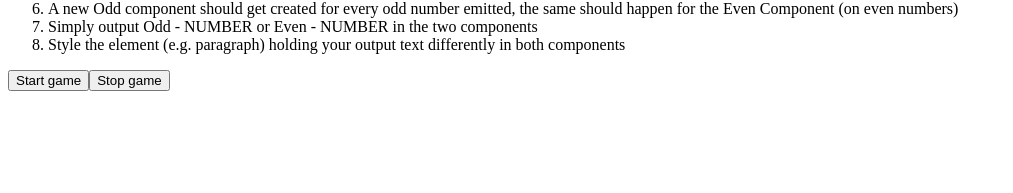
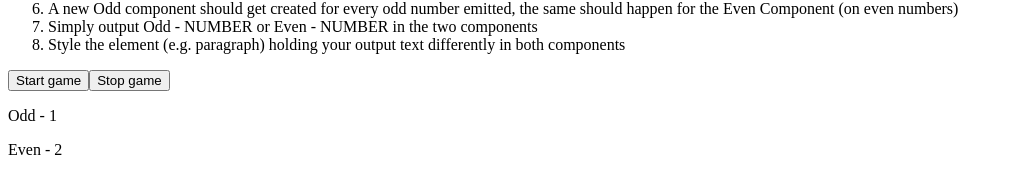
Before and after one commit to amoose20/working-databinding-assignment, an Angular app: page / in a window 1280 px wide. Both pictures are taken after a click on the button "Start game". Shown: the part 149-342 px from the top of the page, without its empty margins (0-1013 px from the left). Built offline with nearby package versions, Linux system fonts and the light colour scheme.

Commit message:
Functionality is working. Styling still WIP

```diff
--- a/src/app/app.component.html
+++ b/src/app/app.component.html
@@ -17,5 +17,11 @@
 </div>
 
 <div class="container">
-    <app-game-control (gameStarted)="onGameStarted($event)"></app-game-control>
+    <div class="row">
+        <div class="col-xs-12">
+            <app-game-control (gameStarted)="onGameStarted($event)"></app-game-control>
+            <app-odd *ngFor="let oddNumber of oddNumbers" [number]="oddNumber"></app-odd>
+            <app-even *ngFor="let evenNumber of evenNumbers" [number]="evenNumber"></app-even>
+        </div>
+    </div>
 </div>
--- a/src/app/app.component.ts
+++ b/src/app/app.component.ts
@@ -6,7 +6,14 @@
   styleUrls: ['./app.component.css']
 })
 export class AppComponent {
+    oddNumbers: number[] = [];
+    evenNumbers: number[] = [];
+
     onGameStarted(firedNumber: number) {
-        console.log(firedNumber)
+        if (firedNumber % 2 === 0) {
+            this.evenNumbers.push(firedNumber);
+        } else {
+            this.oddNumbers.push(firedNumber);
+        }
     }
 }
--- a/src/app/even/even.component.html
+++ b/src/app/even/even.component.html
@@ -1 +1 @@
-<p>even works!</p>
+<p>Even - {{number}}</p>
--- a/src/app/even/even.component.ts
+++ b/src/app/even/even.component.ts
@@ -1,4 +1,4 @@
-import { Component } from '@angular/core';
+import { Component, Input } from '@angular/core';
 
 @Component({
   selector: 'app-even',
@@ -6,5 +6,7 @@
   styleUrls: ['./even.component.css']
 })
 export class EvenComponent {
+    @Input() number: number;
+
 
 }
--- a/src/app/game-control/game-control.component.html
+++ b/src/app/game-control/game-control.component.html
@@ -1,6 +1,2 @@
-<div class="row">
-    <div class="col-xs-12">
-        <button class="btn btn-primary" (click)="onStartGame()">Start game</button>
-        <button class="btn btn-danger" (click)="onStopGame()">Stop game</button>
-    </div>
-</div>
+<button class="btn btn-primary" (click)="onStartGame()">Start game</button>
+<button class="btn btn-danger" (click)="onStopGame()">Stop game</button>
--- a/src/app/odd/odd.component.html
+++ b/src/app/odd/odd.component.html
@@ -1 +1 @@
-<p>odd works!</p>
+<p>Odd - {{number}}</p>
--- a/src/app/odd/odd.component.ts
+++ b/src/app/odd/odd.component.ts
@@ -1,4 +1,4 @@
-import { Component } from '@angular/core';
+import { Component, Input } from '@angular/core';
 
 @Component({
   selector: 'app-odd',
@@ -6,5 +6,6 @@
   styleUrls: ['./odd.component.css']
 })
 export class OddComponent {
+    @Input() number: number;
 
 }
```
